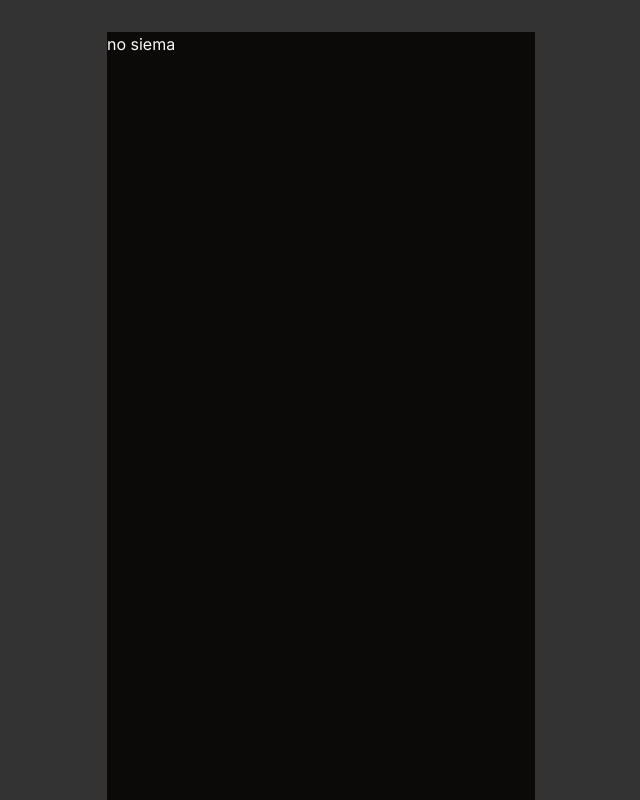
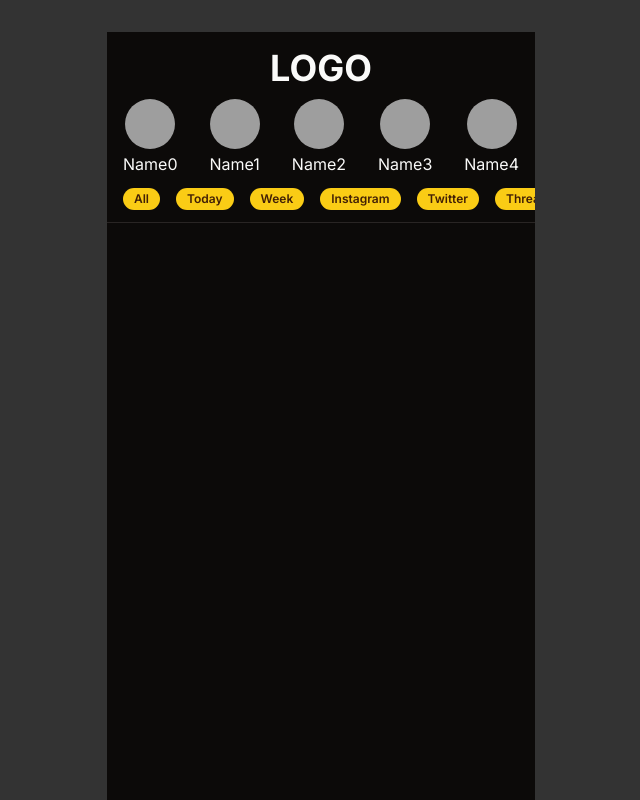
Before and after one commit to Truly-Depressed-Developers/upToDate, a Next.js app: page / in a window 1280 px wide. Shown: the top 800 px of the page, without its empty margins (319-959 px from the left). Built offline with nearby package versions, Linux system fonts and the light colour scheme; grey boxes are pictures that could not be loaded.

Commit message:
Feat: header mockup

```diff
--- a/package.json
+++ b/package.json
@@ -9,6 +9,7 @@
     "lint": "next lint"
   },
   "dependencies": {
+    "@radix-ui/react-avatar": "^1.0.4",
     "@tabler/icons-react": "^3.1.0",
     "class-variance-authority": "^0.7.0",
     "clsx": "^2.1.0",
--- a/src/app/globals.css
+++ b/src/app/globals.css
@@ -69,3 +69,14 @@
     flex-direction: column;
   }
 }
+
+@layer utilities {
+  .no-scrollbar::-webkit-scrollbar {
+    display: none;
+  }
+
+  .no-scrollbar {
+    -ms-overflow-style: none;
+    scrollbar-width: none;
+  }
+}
--- a/src/app/page.tsx
+++ b/src/app/page.tsx
@@ -1,7 +1,25 @@
+import DateFilter from "@/components/DateFilter";
+import { Avatar, AvatarFallback, AvatarImage } from "@/components/ui/avatar";
+import React from "react";
+
 export default function Home() {
   return (
     <main className="">
-      <span>no siema</span>
+      <div className="border-b pb-1">
+        <h1 className="pt-4 text-center text-4xl font-bold">LOGO</h1>
+        <div className="flex space-x-8 overflow-x-auto p-4 pb-2">
+          {[...Array(8)].map((_, i) => (
+            <button key={i} className="flex flex-col items-center space-y-2">
+              <Avatar className="scale-125">
+                <AvatarImage src="https://github.com/shadcn.png" />
+                <AvatarFallback>IMG</AvatarFallback>
+              </Avatar>
+              <p>Name{i}</p>
+            </button>
+          ))}
+        </div>
+        <DateFilter />
+      </div>
     </main>
   );
 }
--- /dev/null
+++ b/src/components/DateFilter.tsx
@@ -0,0 +1,18 @@
+import React from "react";
+import { Badge } from "./ui/badge";
+
+const DateFilter = () => {
+  return (
+    <div className="no-scrollbar flex space-x-4 overflow-auto px-4 pb-2 pt-1">
+      <Badge>All</Badge>
+      <Badge>Today</Badge>
+      <Badge>Week</Badge>
+      <Badge>Instagram</Badge>
+      <Badge>Twitter</Badge>
+      <Badge>Threads</Badge>
+      <Badge>Media</Badge>
+    </div>
+  );
+};
+
+export default DateFilter;
--- a/src/components/Nav.tsx
+++ b/src/components/Nav.tsx
@@ -10,7 +10,7 @@ const Nav = () => {
   const [active, setActive] = React.useState(pathname);
 
   return (
-    <div className="flex justify-around border py-4">
+    <div className="flex justify-around border-t py-4">
       <button onClick={() => setActive("/")}>
         <Link href="/">
           <IconHome2
--- /dev/null
+++ b/src/components/ui/avatar.tsx
@@ -0,0 +1,50 @@
+"use client"
+
+import * as React from "react"
+import * as AvatarPrimitive from "@radix-ui/react-avatar"
+
+import { cn } from "@/lib/utils"
+
+const Avatar = React.forwardRef<
+  React.ElementRef<typeof AvatarPrimitive.Root>,
+  React.ComponentPropsWithoutRef<typeof AvatarPrimitive.Root>
+>(({ className, ...props }, ref) => (
+  <AvatarPrimitive.Root
+    ref={ref}
+    className={cn(
+      "relative flex h-10 w-10 shrink-0 overflow-hidden rounded-full",
+      className
+    )}
+    {...props}
+  />
+))
+Avatar.displayName = AvatarPrimitive.Root.displayName
+
+const AvatarImage = React.forwardRef<
+  React.ElementRef<typeof AvatarPrimitive.Image>,
+  React.ComponentPropsWithoutRef<typeof AvatarPrimitive.Image>
+>(({ className, ...props }, ref) => (
+  <AvatarPrimitive.Image
+    ref={ref}
+    className={cn("aspect-square h-full w-full", className)}
+    {...props}
+  />
+))
+AvatarImage.displayName = AvatarPrimitive.Image.displayName
+
+const AvatarFallback = React.forwardRef<
+  React.ElementRef<typeof AvatarPrimitive.Fallback>,
+  React.ComponentPropsWithoutRef<typeof AvatarPrimitive.Fallback>
+>(({ className, ...props }, ref) => (
+  <AvatarPrimitive.Fallback
+    ref={ref}
+    className={cn(
+      "flex h-full w-full items-center justify-center rounded-full bg-muted",
+      className
+    )}
+    {...props}
+  />
+))
+AvatarFallback.displayName = AvatarPrimitive.Fallback.displayName
+
+export { Avatar, AvatarImage, AvatarFallback }
--- /dev/null
+++ b/src/components/ui/badge.tsx
@@ -0,0 +1,36 @@
+import * as React from "react"
+import { cva, type VariantProps } from "class-variance-authority"
+
+import { cn } from "@/lib/utils"
+
+const badgeVariants = cva(
+  "inline-flex items-center rounded-full border px-2.5 py-0.5 text-xs font-semibold transition-colors focus:outline-none focus:ring-2 focus:ring-ring focus:ring-offset-2",
+  {
+    variants: {
+      variant: {
+        default:
+          "border-transparent bg-primary text-primary-foreground hover:bg-primary/80",
+        secondary:
+          "border-transparent bg-secondary text-secondary-foreground hover:bg-secondary/80",
+        destructive:
+          "border-transparent bg-destructive text-destructive-foreground hover:bg-destructive/80",
+        outline: "text-foreground",
+      },
+    },
+    defaultVariants: {
+      variant: "default",
+    },
+  }
+)
+
+export interface BadgeProps
+  extends React.HTMLAttributes<HTMLDivElement>,
+    VariantProps<typeof badgeVariants> {}
+
+function Badge({ className, variant, ...props }: BadgeProps) {
+  return (
+    <div className={cn(badgeVariants({ variant }), className)} {...props} />
+  )
+}
+
+export { Badge, badgeVariants }
```
Also changed, not shown: 1 other file (tests, documents, lock files or other folders).
